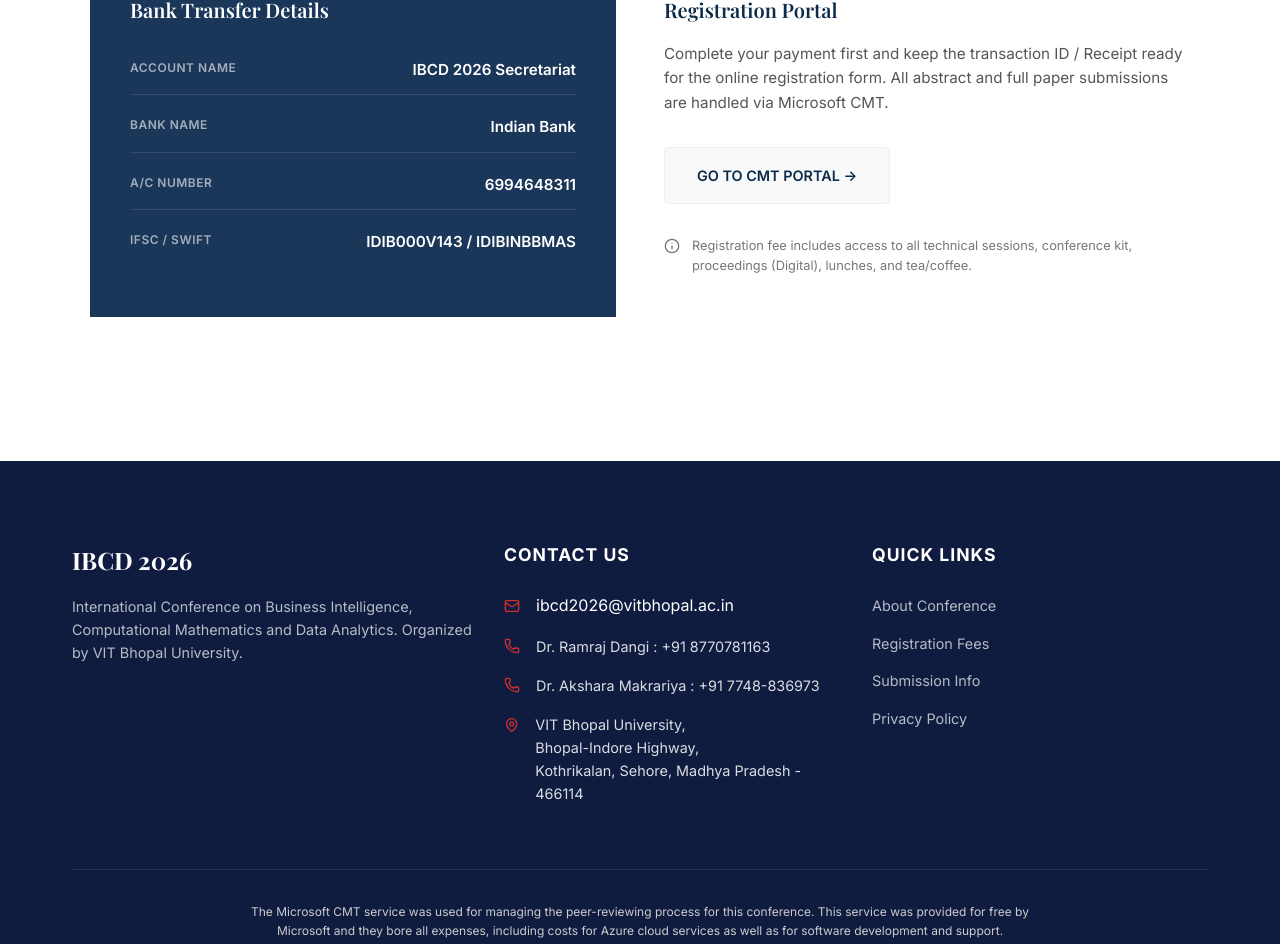
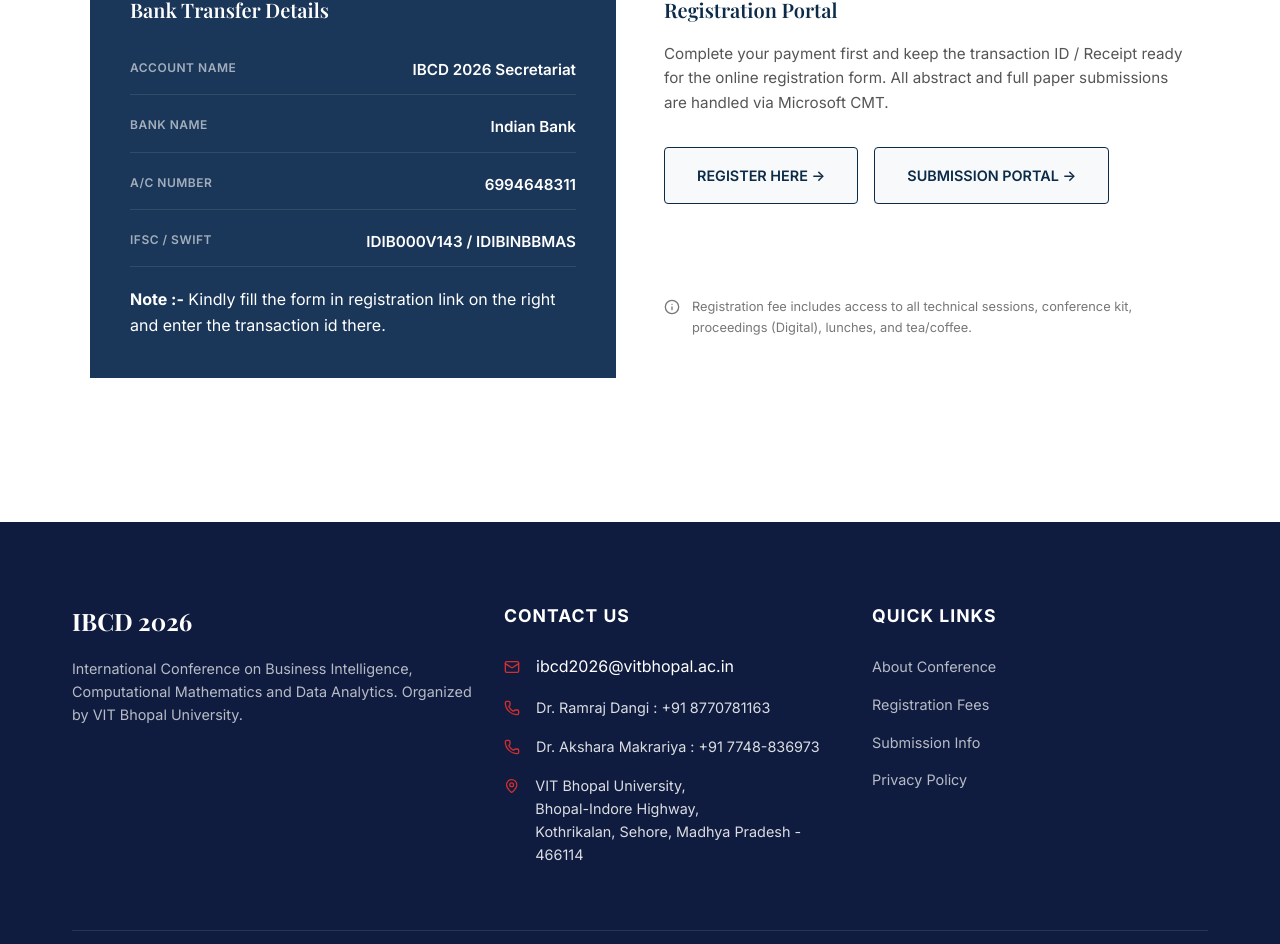
Before and after one commit to heytechie/IBCD-, a React (Vite) app: page /#/submit in a window 1280 px wide. Shown: the part 2031-2975 px from the top of the page. Built offline with nearby package versions, Linux system fonts and the light colour scheme; a web font is replaced by a local one.

Commit message:
added links

```diff
--- a/src/pages/SubmissionPage.css
+++ b/src/pages/SubmissionPage.css
@@ -340,10 +340,16 @@
   margin-bottom: 2rem;
 }
 
+.registration-btns {
+  display: flex;
+  flex-direction: row;
+  gap: 1rem
+}
+
 .portal-btn {
   background: #f8f9fa;
   color: #0c2b48;
-  border: 1px solid #eee;
+  border: 1px solid #0c2b48;
   padding: 1rem 2rem;
   font-size: 0.9rem;
   font-weight: 600;
--- a/src/pages/SubmissionPage.jsx
+++ b/src/pages/SubmissionPage.jsx
@@ -168,6 +168,7 @@
               <span className="bank-label">IFSC / SWIFT</span>
               <span className="bank-val">{paymentDetails.ifsc} / {paymentDetails.swift}</span>
             </div>
+            <span><strong>Note :-</strong> Kindly fill the form in registration link on the right and enter the transaction id there.</span>
           </div>
 
           <div className="portal-card">
@@ -176,15 +177,25 @@
               Complete your payment first and keep the transaction ID / Receipt ready for the online
               registration form. All abstract and full paper submissions are handled via Microsoft CMT.
             </p>
+            <div className="registration-btns">
               <a
-              href="https://cmt3.research.microsoft.com/IBCD2026"
+                href="https://forms.gle/4ZWUaQkTL56CXHek6"
                 target="_blank"
                 rel="noopener noreferrer"
                 className="portal-btn"
               >
-              Go to CMT Portal →
+                Register here →
               </a>
 
+              <a
+                href="https://cmt3.research.microsoft.com/IBCD2026/"
+                target="_blank"
+                rel="noopener noreferrer"
+                className="portal-btn"
+              >
+                Submission portal →
+              </a>
+            </div>
             <div className="portal-note">
               <Info size={16} />
               Registration fee includes access to all technical sessions, conference kit,
```
Lines whose indentation alone changed are shown as unchanged.
